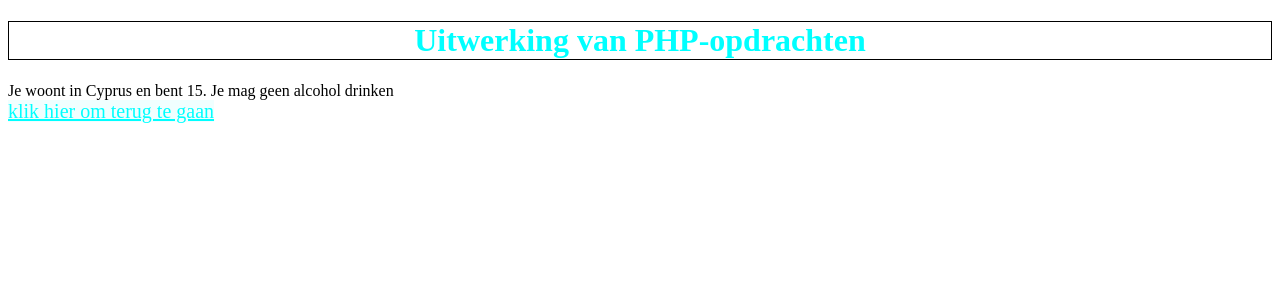
After one commit to w1-bloemersrosalie/PHPopdrachten, a PHP site: page /hoofdstuk3/OPDRACHT3.2taak2.php in a window 1280 px wide. The commit adds this page. Shown: the top 300 px of the page. Run offline with PHP 8.4, Linux system fonts and the light colour scheme.

Commit message:
nieuwe opdracht en taak 2 van hoofdstuk 3

```diff
--- /dev/null
+++ b/hoofdstuk3/OPDRACHT3.2taak2.php
@@ -0,0 +1,61 @@
+<?php /**
+ * User: Rosalie Bloemers
+ * Date: 17-2-2020
+ */ ?>
+<!DOCTYPE html>
+
+<html>
+<head>
+
+    <meta name="description" content="">
+    <meta name="keywords" content="">
+    <meta charset="utf-8">
+    <link href= "stylesheet.css "rel="stylesheet" type="text/css"/>
+
+</head>
+<body>
+<header>
+    <h1 class="title">
+        <?php echo "Uitwerking van PHP-opdrachten"; ?>
+    </h1>
+</header>
+<?php
+$countryName = "Cyprus";
+$currentAge = "15";
+
+if ($countryName == "Zweden"." Nederland"."Bulgarije")
+{
+    if ($currentAge == 18)
+    {
+        echo "Je woont in $countryName en bent $currentAge. Je mag hier zwakke alcohol drinken";
+    }
+    elseif($currentAge <= 16)
+    {
+        echo  "Je woont in $countryName en bent $currentAge. Je mag geen alcohol drinken";
+    }
+    else
+    {
+        echo  "Je woont in $countryName en bent $currentAge. Je mag hier alle alcohol drinken";
+    }
+
+}
+else
+{
+    if ($currentAge == 16)
+    {
+        echo "Je woont in $countryName en bent $currentAge. Je mag hier zwakke alcohol drinken";
+    }
+    elseif($currentAge < 16)
+    {
+        echo  "Je woont in $countryName en bent $currentAge. Je mag geen alcohol drinken";
+    }
+    else
+    {
+        echo  "Je woont in $countryName en bent $currentAge. Je mag hier alle alcohol drinken";
+    }
+}
+?>
+<footer>
+    <a href="../index.php" class="back">klik hier om terug te gaan</a>
+</footer>
+</body>
--- a/index.php
+++ b/index.php
@@ -50,7 +50,7 @@
                     <a href="hoofdstuk3/OPDRACHT3.2.taak1.php">Opdracht 3.2 taak 1</a>
                 </li>
                 <li>
-                    <a href=>Opdracht 3.2 taak 2</a>
+                    <a href="hoofdstuk3/OPDRACHT3.2taak2.php">Opdracht 3.2 taak 2</a>
                 </li>
                 <li>
                     <a href=>Opdracht 3.3</a>
```
